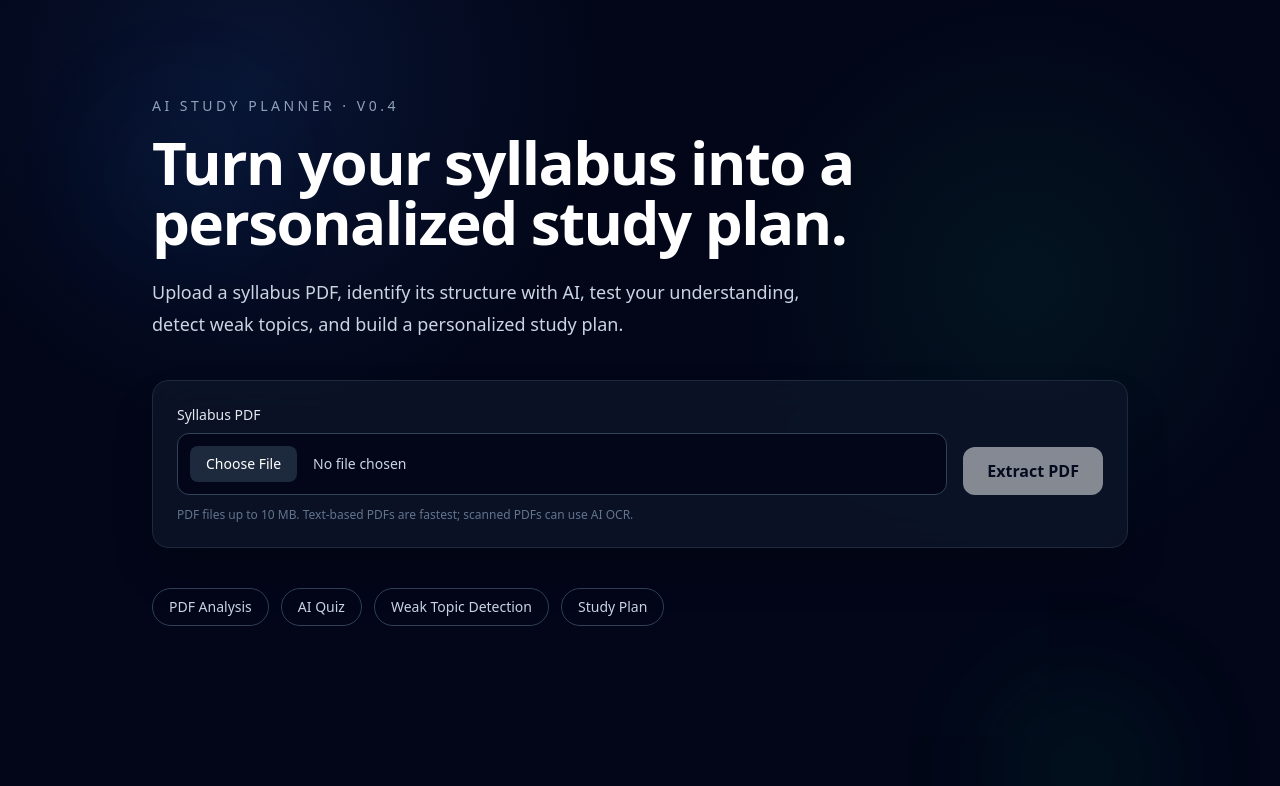
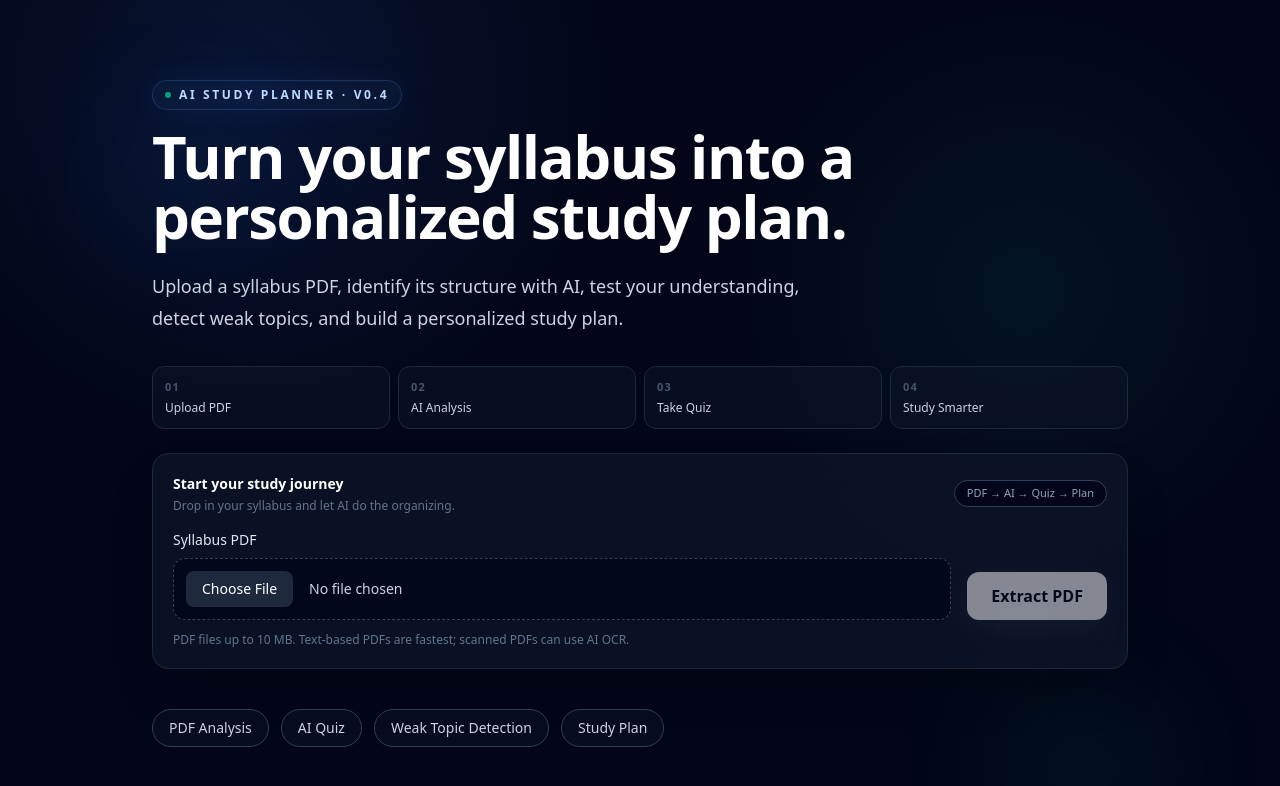
Before and after one commit to shivamsinghrajputtt/ai-study-planner, a Next.js app: page / in a window 1280 px wide. Shown: the top 786 px of the page. Built offline with nearby package versions, Linux system fonts and the light colour scheme.

Commit message:
feat: polish study planner experience

```diff
--- a/app/page.js
+++ b/app/page.js
@@ -323,8 +323,13 @@ export default function Home() {
       <div className="pointer-events-none absolute inset-0 bg-[radial-gradient(circle_at_20%_10%,rgba(59,130,246,0.12),transparent_28%),radial-gradient(circle_at_80%_35%,rgba(16,185,129,0.08),transparent_25%)]" />
       <div className="pointer-events-none absolute left-[8%] top-24 h-40 w-40 rounded-full bg-blue-500/10 blur-3xl animate-pulse" />
       <div className="pointer-events-none absolute right-[8%] top-[42rem] h-48 w-48 rounded-full bg-emerald-500/10 blur-3xl animate-pulse" />
-      <section className="relative mx-auto max-w-5xl px-6 py-16 sm:py-24">
-        <p className="animate-fade-up text-sm font-medium uppercase tracking-[0.25em] text-slate-400">
+      <section className="relative mx-auto max-w-5xl px-6 py-12 sm:py-20">
+        <div className="animate-fade-up inline-flex items-center gap-2 rounded-full border border-blue-400/20 bg-blue-400/5 px-3 py-1.5 text-xs font-semibold uppercase tracking-[0.22em] text-blue-200 shadow-[0_0_30px_rgba(59,130,246,0.08)]">
+          <span className="h-1.5 w-1.5 animate-pulse rounded-full bg-emerald-400" />
+          AI Study Planner · V0.4
+        </div>
+
+        <p className="sr-only">
           AI Study Planner · V0.4
         </p>
 
@@ -337,9 +342,40 @@ export default function Home() {
           detect weak topics, and build a personalized study plan.
         </p>
 
+        <div className="animate-fade-up animation-delay-300 mt-8 grid grid-cols-2 gap-2 sm:grid-cols-4">
+          {[
+            ["01", "Upload PDF"],
+            ["02", "AI Analysis"],
+            ["03", "Take Quiz"],
+            ["04", "Study Smarter"],
+          ].map(([number, label], index) => {
+            const done = [!!result, !!analysis, !!quizSubmitted, !!studyPlan][index];
+            return (
+              <div
+                key={number}
+                className={`group rounded-xl border px-3 py-3 transition-all duration-300 ${done ? "border-emerald-700/50 bg-emerald-950/20" : "border-slate-800 bg-slate-900/50 hover:border-slate-700"}`}
+              >
+                <div className="flex items-center justify-between">
+                  <span className={`text-[11px] font-bold tracking-widest ${done ? "text-emerald-300" : "text-slate-600"}`}>{number}</span>
+                  {done && <span className="text-xs text-emerald-300">✓</span>}
+                </div>
+                <p className="mt-1 text-xs font-medium text-slate-300">{label}</p>
+              </div>
+            );
+          })}
+        </div>
+
         <div
-          className="animate-fade-up animation-delay-300 mt-10 rounded-2xl border border-slate-800 bg-slate-900/70 p-6 shadow-2xl backdrop-blur-xl transition-all duration-300 hover:border-slate-700 hover:shadow-blue-950/20"
+          className="animate-fade-up animation-delay-300 mt-6 rounded-2xl border border-slate-800 bg-slate-900/70 p-5 shadow-2xl backdrop-blur-xl transition-all duration-500 hover:border-blue-500/30 hover:shadow-[0_20px_70px_rgba(15,23,42,0.55)]"
         >
+          <div className="mb-4 flex items-center justify-between gap-3">
+            <div>
+              <p className="text-sm font-semibold text-white">Start your study journey</p>
+              <p className="mt-1 text-xs text-slate-500">Drop in your syllabus and let AI do the organizing.</p>
+            </div>
+            <span className="hidden rounded-full border border-slate-700 bg-slate-950 px-3 py-1 text-[11px] text-slate-400 sm:inline-flex">PDF → AI → Quiz → Plan</span>
+          </div>
+
           <div className="flex flex-col gap-4 sm:flex-row sm:items-end">
             <label className="flex-1">
               <span className="mb-2 block text-sm font-medium text-slate-200">
@@ -354,7 +390,7 @@ export default function Home() {
                   setError("");
                   setResult(null);
                 }}
-                className="block w-full cursor-pointer rounded-xl border border-slate-700 bg-slate-950 p-3 text-sm text-slate-300 file:mr-4 file:rounded-lg file:border-0 file:bg-slate-800 file:px-4 file:py-2 file:text-sm file:font-medium file:text-white hover:file:bg-slate-700"
+                className="block w-full cursor-pointer rounded-xl border border-dashed border-slate-700 bg-slate-950/80 p-3 text-sm text-slate-300 transition-all duration-300 hover:border-blue-500/50 hover:bg-slate-950 file:mr-4 file:rounded-lg file:border-0 file:bg-slate-800 file:px-4 file:py-2 file:text-sm file:font-medium file:text-white hover:file:bg-slate-700"
               />
             </label>
 
@@ -362,7 +398,7 @@ export default function Home() {
               type="button"
               onClick={handleSubmit}
               disabled={loading || !file}
-              className="rounded-xl bg-white px-6 py-3 font-semibold text-slate-950 transition hover:bg-slate-200 disabled:cursor-not-allowed disabled:opacity-50"
+              className="group rounded-xl bg-white px-6 py-3 font-semibold text-slate-950 shadow-[0_8px_30px_rgba(255,255,255,0.08)] transition-all duration-300 hover:-translate-y-0.5 hover:bg-slate-200 hover:shadow-[0_12px_35px_rgba(255,255,255,0.12)] disabled:cursor-not-allowed disabled:opacity-50"
             >
               {loading ? "Extracting..." : "Extract PDF"}
             </button>
@@ -380,8 +416,9 @@ export default function Home() {
         </div>
 
         {result && (
-          <section className="animate-fade-up mt-8 rounded-2xl border border-slate-800 bg-slate-900/70 p-6 shadow-xl backdrop-blur-xl">
+          <section className="animate-card-in mt-8 rounded-2xl border border-slate-800 bg-slate-900/70 p-6 shadow-xl shadow-slate-950/30 backdrop-blur-xl">
             <div className="flex flex-wrap items-center justify-between gap-3">
+
               <div>
                 <h2 className="text-xl font-semibold">PDF extracted successfully</h2>
                 <p className="mt-1 text-sm text-slate-400">
@@ -409,11 +446,11 @@ export default function Home() {
             </div>
 
             {analysis && (
-              <div className="mt-6 rounded-xl border border-slate-800 bg-slate-950 p-5">
+              <div className="mt-6 rounded-2xl border border-slate-800 bg-slate-950/80 p-5 shadow-inner shadow-blue-950/10">
                 <h3 className="text-lg font-semibold">AI syllabus structure</h3>
                 <div className="mt-5 space-y-6">
                   {analysis.subjects?.map((subject, subjectIndex) => (
-                    <div key={subjectIndex} className="rounded-xl border border-slate-800 p-4">
+                    <div key={subjectIndex} className="group rounded-xl border border-slate-800 bg-slate-950/30 p-4 transition-all duration-300 hover:-translate-y-0.5 hover:border-blue-500/25 hover:bg-blue-500/[0.02]">
                       <h4 className="font-semibold">
                         {subject.name}
                         {subject.code ? <span className="ml-2 text-sm text-slate-500">({subject.code})</span> : null}
@@ -511,7 +548,7 @@ export default function Home() {
                 </button>
 
                 {quiz && (
-                  <div className="mt-6 space-y-5">
+                  <div className="mt-6 space-y-5 animate-card-in">
                     <div>
                       <h4 className="text-base font-semibold">
                         {quiz.subject} · {quiz.unit}
@@ -524,7 +561,7 @@ export default function Home() {
                     {quiz.questions.map((question, questionIndex) => (
                       <div
                         key={questionIndex}
-                        className="rounded-xl border border-slate-800 p-4"
+                        className="group rounded-xl border border-slate-800 bg-slate-950/30 p-4 transition-all duration-300 hover:-translate-y-0.5 hover:border-blue-500/25 hover:bg-blue-500/[0.02]"
                       >
                         <p className="font-medium text-slate-200">
                           {questionIndex + 1}. {question.question}
@@ -693,12 +730,12 @@ export default function Home() {
                         onClick={downloadStudyPlan}
                         className="mt-3 rounded-xl border border-emerald-800 bg-emerald-950/30 px-5 py-3 font-semibold text-emerald-200 transition hover:-translate-y-0.5 hover:border-emerald-600 hover:bg-emerald-950/50"
                       >
-                        Download Study Plan PDF
+                        ↓ Download Study Plan PDF
                       </button>
                     )}
 
                     {studyPlan && (
-                      <div className="animate-fade-up mt-6 rounded-2xl border border-slate-800 bg-slate-900/60 p-4 shadow-xl backdrop-blur-xl sm:p-5">
+                      <div className="animate-card-in mt-6 rounded-2xl border border-slate-800 bg-slate-900/60 p-4 shadow-xl shadow-black/20 backdrop-blur-xl sm:p-5">
                         <div className="grid gap-3 sm:grid-cols-3">
                           <div className="rounded-xl border border-slate-800 bg-slate-950 p-4">
                             <p className="text-xs uppercase tracking-wide text-slate-500">Plan</p>
@@ -717,7 +754,7 @@ export default function Home() {
                             </div>
                             <div className="mt-3 h-2 overflow-hidden rounded-full bg-slate-800">
                               <div
-                                className="h-full rounded-full bg-emerald-500 transition-all"
+                                className="h-full rounded-full bg-gradient-to-r from-emerald-500 to-cyan-400 transition-all duration-700 shadow-[0_0_16px_rgba(16,185,129,0.35)]"
                                 style={{
                                   width: `${studyPlan.days?.length ? (Object.values(completedDays).filter(Boolean).length / studyPlan.days.length) * 100 : 0}%`
                                 }}
@@ -848,7 +885,7 @@ export default function Home() {
             (item) => (
               <span
                 key={item}
-                className="rounded-full border border-slate-700 px-4 py-2 text-sm text-slate-300"
+                className="rounded-full border border-slate-700 bg-slate-900/40 px-4 py-2 text-sm text-slate-300 transition-all duration-300 hover:-translate-y-0.5 hover:border-slate-500 hover:bg-slate-900"
               >
                 {item}
               </span>
```
